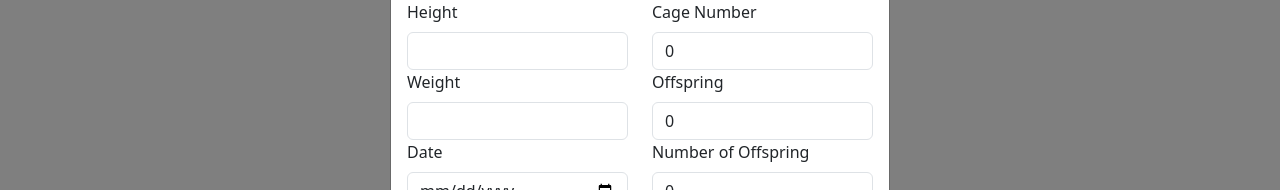
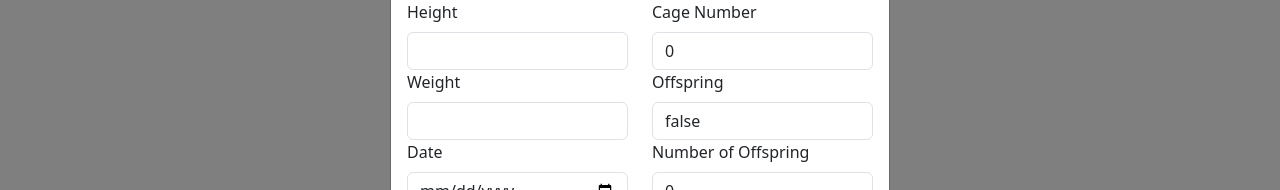
Before and after one commit to redskyby/course_project_database_client, a React (Create React App) app: page /animals in a window 1280 px wide. Both pictures are taken after a click on the button "Добавить". Shown: the part 324-514 px from the top of the page. Built offline with nearby package versions, Linux system fonts and the light colour scheme; no server answers.

Commit message:
1)SortAnimal.tsx was done with Api 2)AnimalApi.ts has a new methods (sortAnimals)

```diff
--- a/src/components/modals/modalAddAnimal/AddAnimal.tsx
+++ b/src/components/modals/modalAddAnimal/AddAnimal.tsx
@@ -26,7 +26,7 @@ const AddAnimal = ({
     const [typeOfFeed, setTypeOfFeed] = useState<string>("");
     const [naturalArea, setNaturalArea] = useState<string>("");
     const [cageNum, setCageNum] = useState<number>(0);
-    const [offspring, setOffspring] = useState<number>(0);
+    const [offspring, setOffSpring] = useState<boolean>(false);
     const [numOffSpring, setNumOffSpring] = useState<number>(0);
 
     const handleSubmit = (e: React.MouseEvent<HTMLButtonElement>) => {
@@ -42,7 +42,6 @@ const AddAnimal = ({
             !date ||
             age <= 0 ||
             cageNum <= 0 ||
-            offspring < 0 ||
             numOffSpring < 0
         ) {
             // Можно вывести сообщение об ошибке или выполнить другие действия
@@ -188,14 +187,18 @@ const AddAnimal = ({
                                     required
                                 />
                             </Form.Group>
-                            <Form.Group controlId="offspring">
+                            <Form.Group controlId="offSpring">
                                 <Form.Label>Offspring</Form.Label>
                                 <Form.Control
-                                    type="number"
-                                    value={offspring}
-                                    onChange={(e) => setOffspring(parseInt(e.target.value))}
+                                    as="select"
+                                    value={offspring.toString()} // Преобразуем булевое значение в строку
+                                    onChange={(e) => setOffSpring(e.target.value === "true")} // Преобразуем строку обратно в булевое значение
                                     required
-                                />
+                                >
+                                    <option value="">Select Type of Feed</option>
+                                    <option value="false">false</option>
+                                    <option value="true">true</option>
+                                </Form.Control>
                             </Form.Group>
                             <Form.Group controlId="numOffSpring">
                                 <Form.Label>Number of Offspring</Form.Label>
--- a/src/components/modals/modalAddAnimal/EditAnimal.tsx
+++ b/src/components/modals/modalAddAnimal/EditAnimal.tsx
@@ -27,7 +27,7 @@ const EditAnimal = ({
     const [typeOfFeed, setTypeOfFeed] = useState<string>("");
     const [naturalArea, setNaturalArea] = useState<string>("");
     const [cageNum, setCageNum] = useState<number>(0);
-    const [offspring, setOffspring] = useState<number>(0);
+    const [offspring, setOffspring] = useState<boolean>(false);
     const [numOffSpring, setNumOffSpring] = useState<number>(0);
 
     const handleSubmit = (e: React.MouseEvent<HTMLButtonElement>) => {
@@ -44,7 +44,6 @@ const EditAnimal = ({
             !date ||
             age <= 0 ||
             cageNum <= 0 ||
-            offspring < 0 ||
             numOffSpring < 0
         ) {
             // Можно вывести сообщение об ошибке или выполнить другие действия
@@ -200,14 +199,18 @@ const EditAnimal = ({
                                     required
                                 />
                             </Form.Group>
-                            <Form.Group controlId="offspring">
-                                <Form.Label>Offspring</Form.Label>
+                            <Form.Group controlId="offSpring">
+                                <Form.Label>offSpring</Form.Label>
                                 <Form.Control
-                                    type="number"
-                                    value={offspring}
-                                    onChange={(e) => setOffspring(parseInt(e.target.value))}
+                                    as="select"
+                                    value={offspring.toString()} // Преобразуем булевое значение в строку
+                                    onChange={(e) => setOffspring(e.target.value === "true")} // Преобразуем строку обратно в булевое значение
                                     required
-                                />
+                                >
+                                    <option value="">Select Type of Feed</option>
+                                    <option value="false">false</option>
+                                    <option value="true">true</option>
+                                </Form.Control>
                             </Form.Group>
                             <Form.Group controlId="numOffSpring">
                                 <Form.Label>Number of Offspring</Form.Label>
--- a/src/components/modals/modalAddAnimal/SortAnimal.tsx
+++ b/src/components/modals/modalAddAnimal/SortAnimal.tsx
@@ -57,7 +57,7 @@ const SortAnimal = ({
                                     <option value="typeOfFeed">Type of Feed</option>
                                     <option value="naturalArea">Natural Area</option>
                                     <option value="cageNum">Cage Number</option>
-                                    <option value="offspring">Offspring</option>
+                                    <option value="offSpring">Offspring</option>
                                     <option value="numOffSpring">Number of Offspring</option>
                                 </Form.Select>
                             </Form.Group>
--- a/src/services/interfaces.ts
+++ b/src/services/interfaces.ts
@@ -10,7 +10,7 @@ export interface AnimalInterface {
     typeOfFeed: string;
     naturalArea: string;
     cageNum: number;
-    offspring: number;
+    offspring: boolean;
     numOffspring: number;
     idMale: number | null;
     idFemale: number | null;
@@ -28,6 +28,6 @@ export interface FormDatForAddAnimalModal {
     typeOfFeed: string;
     naturalArea: string;
     cageNum: number;
-    offspring: number;
+    offspring: boolean;
     numOffSpring: number;
 }
```
